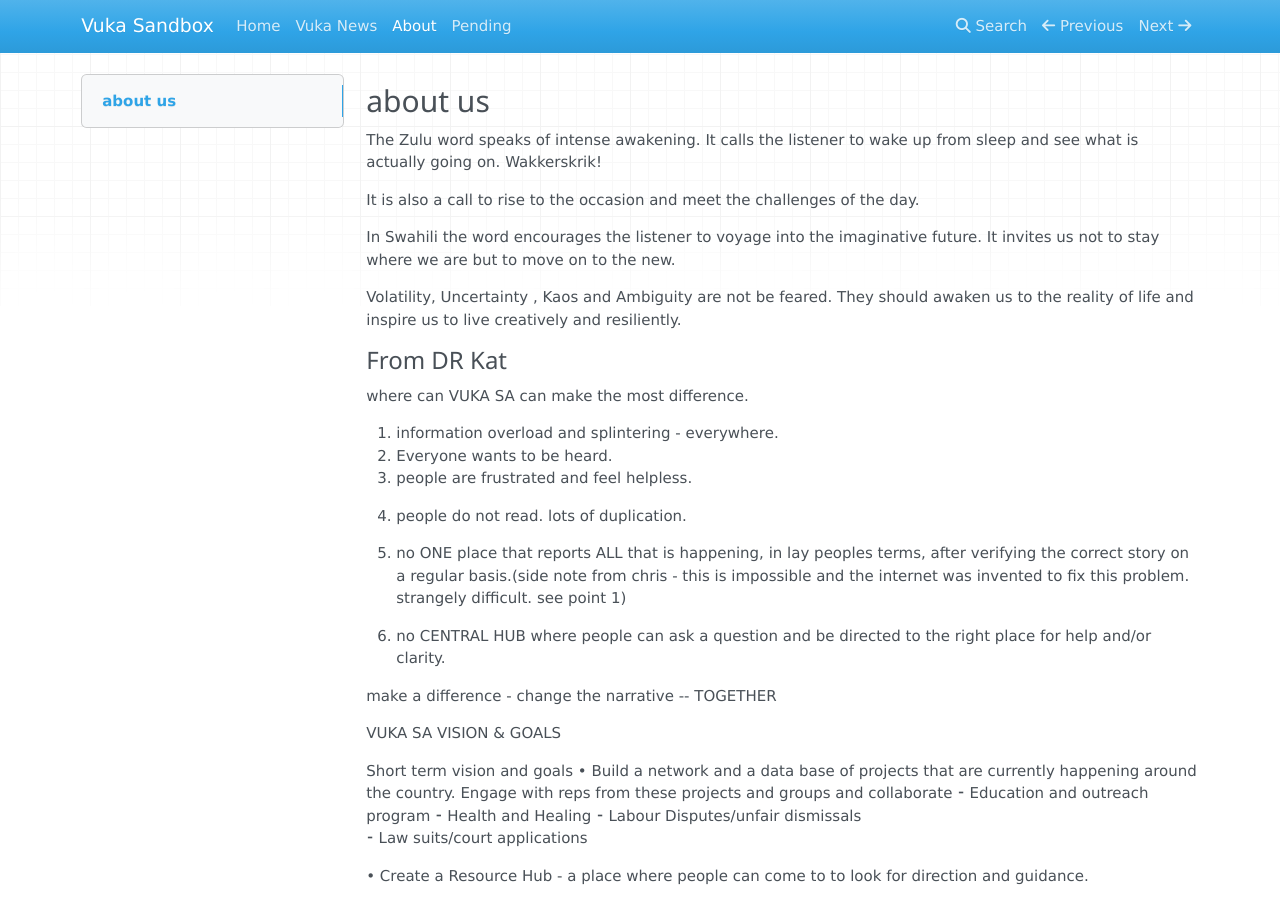
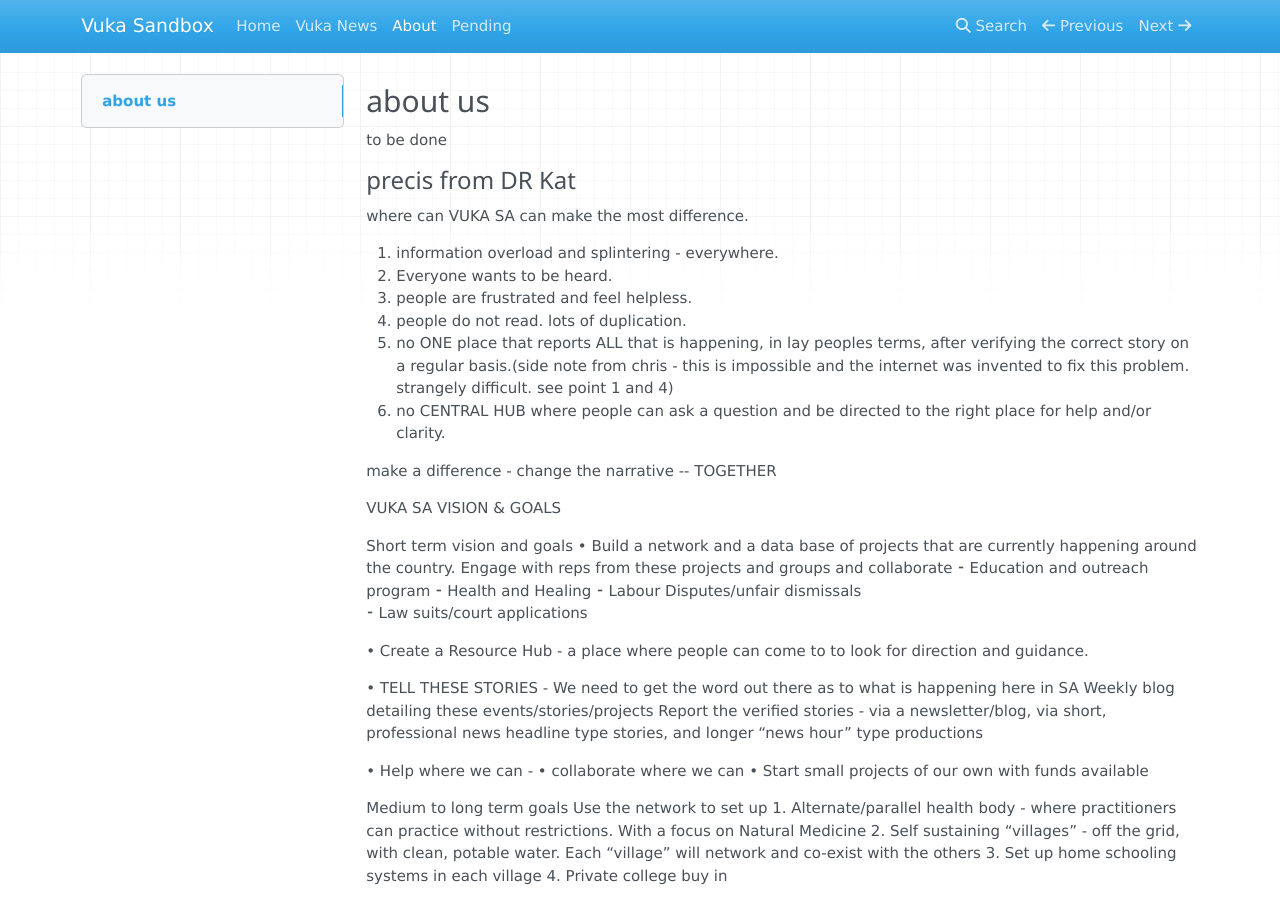
Before and after one commit to piervnk/vuka-sandbox, an MkDocs documentation site: the page built from docs/about.md, in a window 1280 px wide and 900 px high. Built offline with MkDocs 1.6.1, drawn with Linux system fonts in a browser that asks for light colours; nearby versions of some CDN libraries; library files that are not in the unit come from our copies.

```diff
--- a/docs/about.md
+++ b/docs/about.md
@@ -1,26 +1,16 @@
 ## about us
 
-The Zulu word speaks of intense awakening. It calls the listener to wake up from sleep and see what is actually going on. Wakkerskrik!
+to be done
 
-It is also a call to rise to the occasion and meet the challenges of the day.
-
-In Swahili the word encourages the listener to voyage into the imaginative future. It invites us not to stay where we are but to move on to the new.
-
-Volatility, Uncertainty , Kaos and Ambiguity are not be feared. They should awaken us to the reality of life and inspire us to live creatively and resiliently.
-
-
-### From DR Kat
+### precis from DR Kat
 
 where can  VUKA SA can make the most difference.
 
 1. information overload and splintering - everywhere.
 2. Everyone wants to be heard.
 3. people are frustrated and feel helpless.
-
 4. people do not read. lots of duplication.
-
-5. no ONE place that reports ALL that is happening, in lay peoples terms, after verifying the correct story on a regular basis.(side note from chris - this is impossible and the internet was invented to fix this problem. strangely difficult. see point 1)
-
+5. no ONE place that reports ALL that is happening, in lay peoples terms, after verifying the correct story on a regular basis.(side note from chris - this is impossible and the internet was invented to fix this problem. strangely difficult. see point 1 and 4)
 6.  no CENTRAL HUB where people can ask a question and be directed to the right place for help and/or clarity.
 
 make a difference - change the narrative -- TOGETHER
```
Also changed, not shown: README.md (+1 -1 lines), docs/News.md (added, +21 -0 lines), docs/Vuka_News.md (deleted, +0 -17 lines), docs/index.md (+46 -3 lines), 1 other file.
